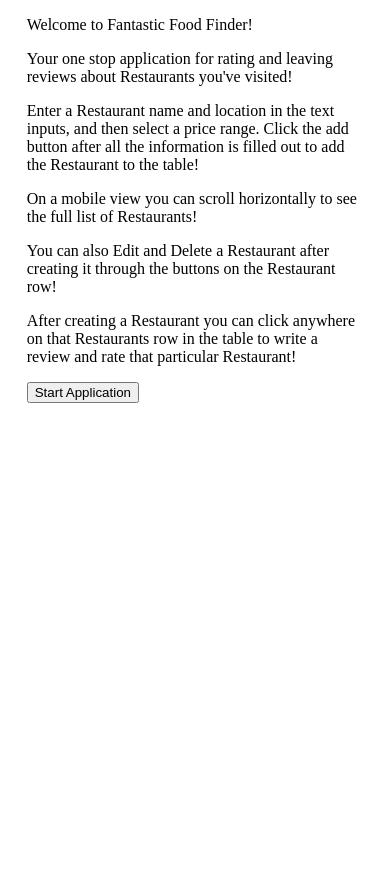
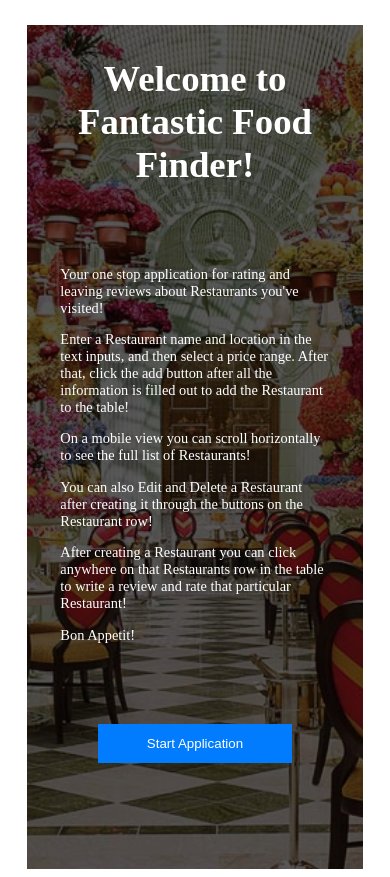
Before and after one commit to KevDev90/Food-Finder-Client, a React (Create React App) app: page / in a window 390 px wide. Before the commit the page ends 844 px from the top, so only its background shows below. Built offline with nearby package versions, Linux system fonts and the light colour scheme; no server answers.

Commit message:
Adds final stylings

```diff
--- a/src/components/AddRestaurant.jsx
+++ b/src/components/AddRestaurant.jsx
@@ -31,7 +31,7 @@ const AddRestaurant = () => {
               onChange={(e) => setName(e.target.value)}
               type="text"
               className="input"
-              placeholder="name"
+              placeholder=" Restaurant name"
             />
           </div>
           <div className="location">
--- a/src/components/Landing.jsx
+++ b/src/components/Landing.jsx
@@ -1,17 +1,28 @@
 import React from "react";
 import { Link } from "react-router-dom"
 import "../css/Landing.css";
+import resImage from "../images/wynn.jpeg"
 
 const Landing = () => {
   return (
     <div className="landing-container">
-      <p>Welcome to Fantastic Food Finder!</p>
-      <p>Your one stop application for rating and leaving reviews about Restaurants you've visited!</p>
-      <p>Enter a Restaurant name and location in the text inputs, and then select a price range. Click the add button after all the information is filled out to add the Restaurant to the table!</p>
-      <p>On a mobile view you can scroll horizontally to see the full list of Restaurants!</p>
-      <p>You can also Edit and Delete a Restaurant after creating it through the buttons on the Restaurant row!</p>
-      <p>After creating a Restaurant you can click anywhere on that Restaurants row in the table to write a review and rate that particular Restaurant!</p>
+    <div className="hero">
+      <div className="wrapper">
+      <header>
+        <h1>Welcome to Fantastic Food Finder!</h1>
+      </header>
+      <article>
+        <p>Your one stop application for rating and leaving reviews about Restaurants you've visited!</p>
+        <p>Enter a Restaurant name and location in the text inputs, and then select a price range. After that, click the add button after all the information is filled out to add the Restaurant to the table!</p>
+        <p>On a mobile view you can scroll horizontally to see the full list of Restaurants!</p>
+        <p>You can also Edit and Delete a Restaurant after creating it through the buttons on the Restaurant row!</p>
+        <p>After creating a Restaurant you can click anywhere on that Restaurants row in the table to write a review and rate that particular Restaurant!</p>
+        <p>Bon Appetit!</p>
+      </article>
+
       <Link to="/restaurants"><button>Start Application</button></Link>
+      </div>
+    </div>
     </div>
   );
 };
--- a/src/components/RestaurantList.jsx
+++ b/src/components/RestaurantList.jsx
@@ -1,4 +1,4 @@
-import React, { useEffect, useContext } from "react";
+import React, { useEffect, useContext, useState } from "react";
 import RestaurantFinder from "../apis/RestaurantFinder";
 import { RestaurantsContext } from "../context/RestaurantsContext";
 import { useHistory } from "react-router-dom";
@@ -6,7 +6,8 @@ import StarRating from "./StarRating";
 import "../css/RestaurantList.css";
 
 const RestaurantList = (props) => {
-  const { restaurants, setRestaurants } = useContext(RestaurantsContext);
+  const [resReviews, setResReviews] = useState({})
+  const { restaurants, setRestaurants , selectedRestaurant} = useContext(RestaurantsContext);
   let history = useHistory();
   useEffect(() => {
     const fetchData = async () => {
@@ -15,9 +16,23 @@ const RestaurantList = (props) => {
         setRestaurants(response.data.data);
       } catch (err) {}
     };
-
+// [5, 0]
     fetchData();
   }, []);
+
+  useEffect(() => {
+    const fetchData = () => {
+      restaurants.map(async item => {
+        const response = await RestaurantFinder.get(`/${item.id}`);
+        const totalReviewsGiven = response.data.data.reviews.map(({ rating }) => rating).reduce((acc, currentItem) => acc + currentItem, 0);
+        const average_rating = totalReviewsGiven / response.data.data.reviews.length;
+
+        setResReviews((props) => ({...props, [item.id]: average_rating}))
+        console.log(average_rating, "iiii")
+      })
+    }
+    fetchData()
+  }, [restaurants])
 
   const handleDelete = async (e, id) => {
     e.stopPropagation();
@@ -42,6 +57,7 @@ const RestaurantList = (props) => {
   };
 
   const renderRating = (restaurant) => {
+    console.log('======>res-count', restaurant )
     if (!restaurant.count) {
       return <span className="text-warning">0 reviews</span>;
     }
@@ -60,7 +76,7 @@ const RestaurantList = (props) => {
       <th scope="col">Restaurant</th>
             <th scope="col">Location</th>
             <th scope="col">Price Range</th>
-            <th scope="col">Ratings</th>
+            <th scope="col">Avg Rating</th>
             <th scope="col">Edit</th>
              <th scope="col">Delete</th>
       </tr>
@@ -76,7 +92,8 @@ const RestaurantList = (props) => {
                    <td>{restaurant.name}</td>
                    <td>{restaurant.location}</td>
                    <td>{"$".repeat(restaurant.price_range)}</td>
-                   <td>{renderRating(restaurant)}</td>
+                   {/* <td>{renderRating(restaurant)}</td> */}
+                   <td>{!resReviews[restaurant.id] ? 0 : resReviews[restaurant.id]}</td>
                    <td>
                      <button
                        onClick={(e) => handleUpdate(e, restaurant.id)}
--- a/src/components/UpdateRestaurant.jsx
+++ b/src/components/UpdateRestaurant.jsx
@@ -2,6 +2,7 @@ import React, { useState, useContext, useEffect } from "react";
 import { useParams, useHistory } from "react-router-dom";
 import { RestaurantsContext } from "../context/RestaurantsContext";
 import RestaurantFinder from "../apis/RestaurantFinder";
+import "../css/UpdateRestaurant.css";
 
 const UpdateRestaurant = (props) => {
   const { id } = useParams();
@@ -33,7 +34,7 @@ const UpdateRestaurant = (props) => {
   };
 
   return (
-    <div>
+    <div className="UpdateRes">
       <form action="">
         <div className="form-group">
           <label htmlFor="name">Name</label>
--- a/src/css/Landing.css
+++ b/src/css/Landing.css
@@ -0,0 +1,65 @@
+.landing-container .hero {
+    min-height: 100vh;
+    background: url(../images/wynn.jpeg);
+    background-repeat: no-repeat;
+    background-size: cover;
+    background-position: center;
+}
+
+.landing-container .wrapper {
+    min-height: 100vh;
+    background: #000000a6;
+}
+
+.landing-container p {
+    color: #fff;
+    font-size: 1.2rem;
+    margin-top: 3%;
+}
+
+.landing-container header h1 {
+    color: #fff;
+    font-size: 2.3rem;
+    text-align: center;
+    padding-top: 8rem;
+}
+
+.landing-container article {
+    width: 80%;
+    margin: 5rem auto;
+}
+.landing-container .hero a {
+    display: block;
+    width: fit-content;
+    margin: 0 auto;
+}
+.landing-container a button {
+    padding: .7rem 3rem;
+    background: #027CFF;
+    border: 1px solid #027CFF;
+    display: inline-block;
+    cursor: pointer;
+    color: #fff;
+}
+
+@media screen and (max-width: 650px) {
+    .landing-container header h1 {
+        padding-top: 4rem;
+    }
+    .landing-container .wrapper, .landing-container .hero {
+        height: auto;
+    }
+}
+@media screen and (max-width: 540px) {
+    .landing-container header h1 {
+        padding-top: 2rem;
+    }
+}
+@media screen and (max-width: 420px) {
+    .landing-container .wrapper, .landing-container .hero {
+        height: auto;
+    }
+    .landing-container p {
+        font-size: .9rem;
+    }
+}
--- a/src/css/UpdateRestaurant.css
+++ b/src/css/UpdateRestaurant.css
@@ -0,0 +1,25 @@
+.UpdateRes form label {
+    display: block;
+    font-size: 1.2rem;
+    margin-bottom: 1rem;
+}
+.UpdateRes form input {
+    padding: .9rem 0.8rem;
+    width: 90%;
+    border: 1px solid rgb(75 87 11);
+    border-radius: 7px;
+    margin-bottom: 1rem;
+}
+.UpdateRes form button {
+    width: 93%;
+    margin-top: 1.8rem;
+    padding: .8rem 1rem;
+    background: #027CFF;
+    color: #fff;
+    border: 1px solid #027CFF;
+    border-radius: 4px;
+    display: block;
+}
+.UpdateRes h1 {
+    text-align: center;
+}
--- a/src/routes/RestaurantDetailPage.jsx
+++ b/src/routes/RestaurantDetailPage.jsx
@@ -21,6 +21,7 @@ const RestaurantDetailPage = () => {
         const average_rating = totalReviewsGiven / response.data.data.reviews.length;
 
         setSelectedRestaurant({ ...response.data.data, average_rating });
+        console.log(response, "response")
       } catch (err) {
       }
     };
--- a/src/routes/UpdatePage.jsx
+++ b/src/routes/UpdatePage.jsx
@@ -1,6 +1,6 @@
 import React from "react";
 import UpdateRestaurant from "../components/UpdateRestaurant";
-import "../css/UpdatePage.css";
+// import "../css/UpdatePage.css";
 import { Link } from "react-router-dom";
 
 const UpdatePage = () => {
```
Also changed, not shown: src/css/UpdatePage.css (deleted), src/images/wynn.jpeg (added).
